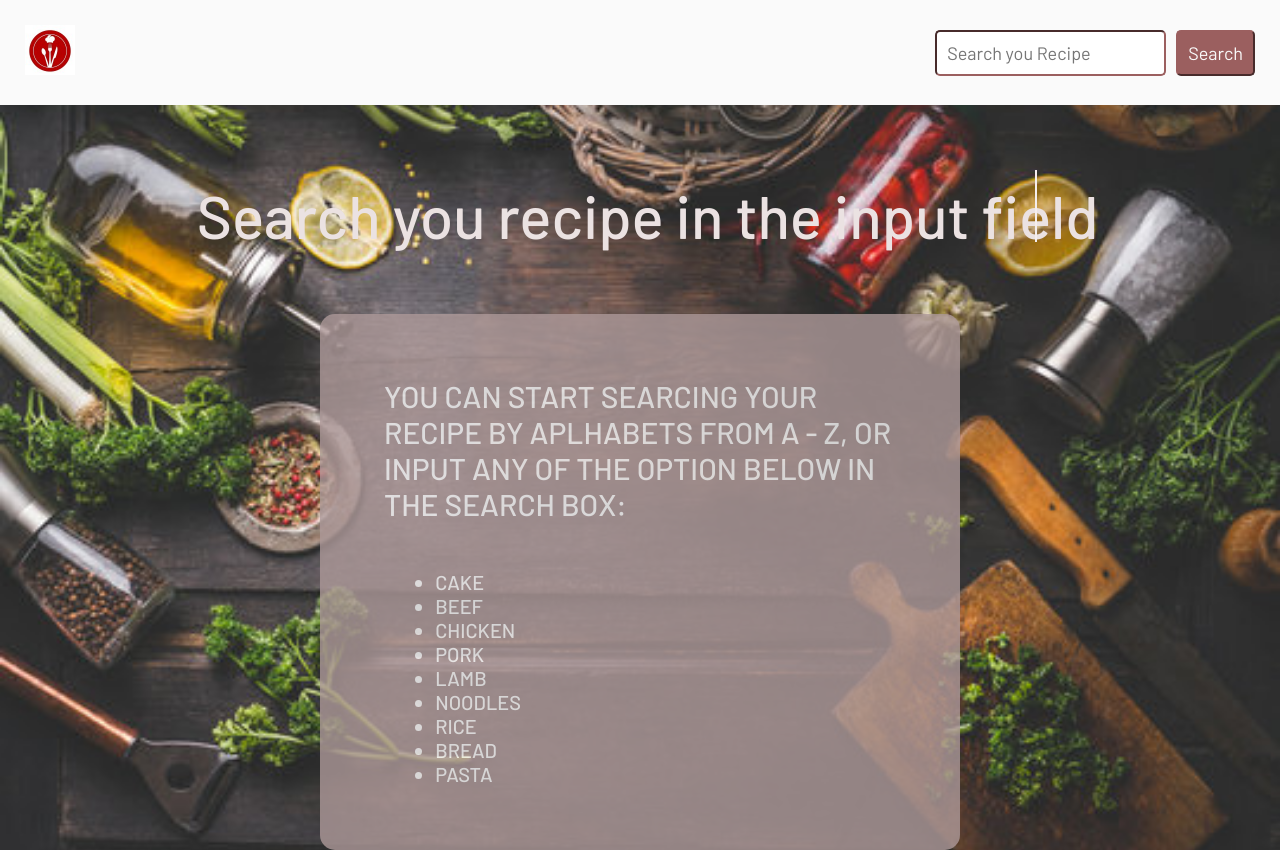
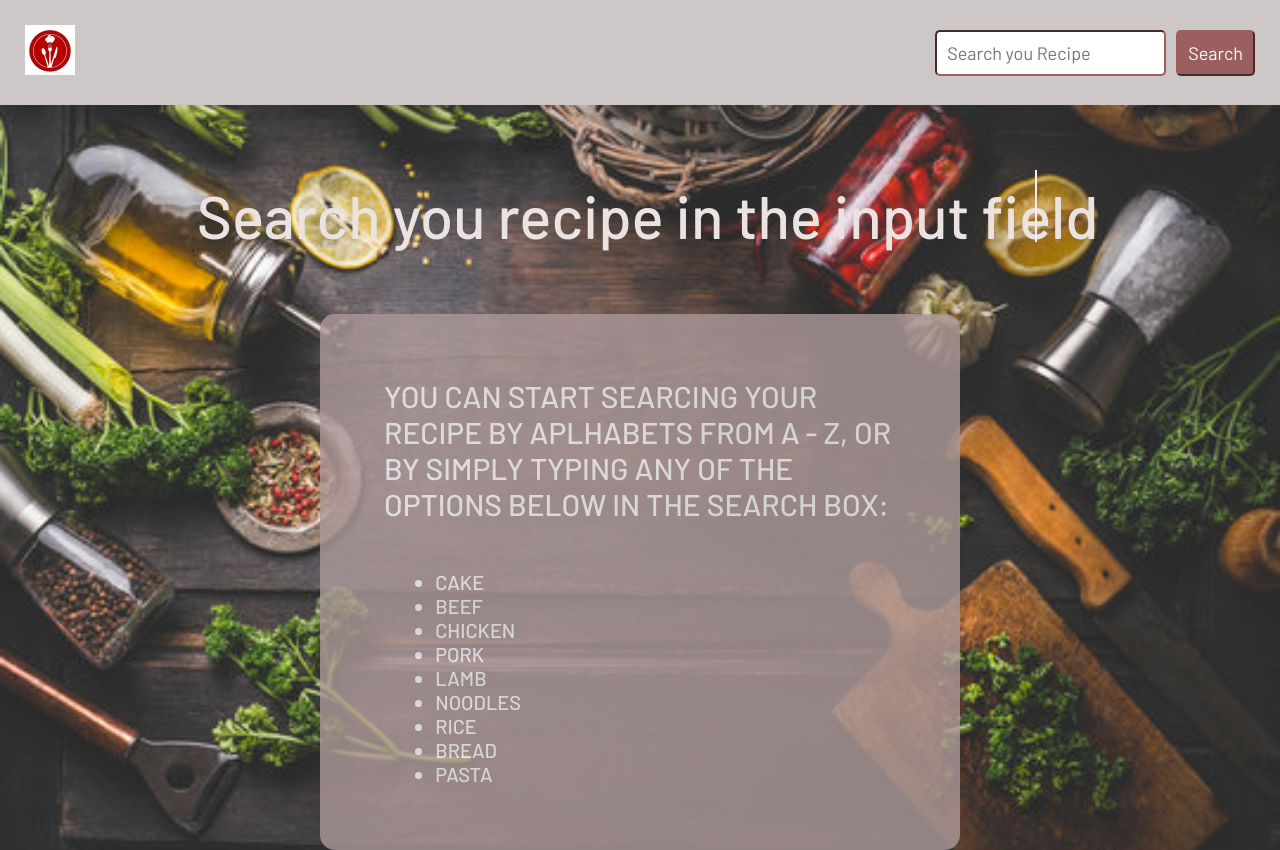
Before and after one commit to Ocyrus47/milestone2, a website: page index.html in a window 1280 px wide. Drawn offline with Linux system fonts and the light colour scheme.

```diff
--- a/assets/css/style.css
+++ b/assets/css/style.css
@@ -20,7 +20,7 @@
 /************Header elements**************/
 
 header nav {
-    background-color: #fafafa;
+    background-color: #cec7c7;
     padding: 25px;
     display: flex;
     justify-content: space-between;
--- a/index.html
+++ b/index.html
@@ -42,7 +42,7 @@
             </div>
             <br>
             <div class="user-manual">
-                <h2>You can start searcing your recipe by aplhabets from A - Z, or input any of the option below in the search box:</h2>
+                <h2>You can start searcing your recipe by aplhabets from A - Z, or by simply typing any of the options below in the search box:</h2>
                 <br>
                 <br>
                 <ul>
```
Also changed, not shown: 404.html (added).
